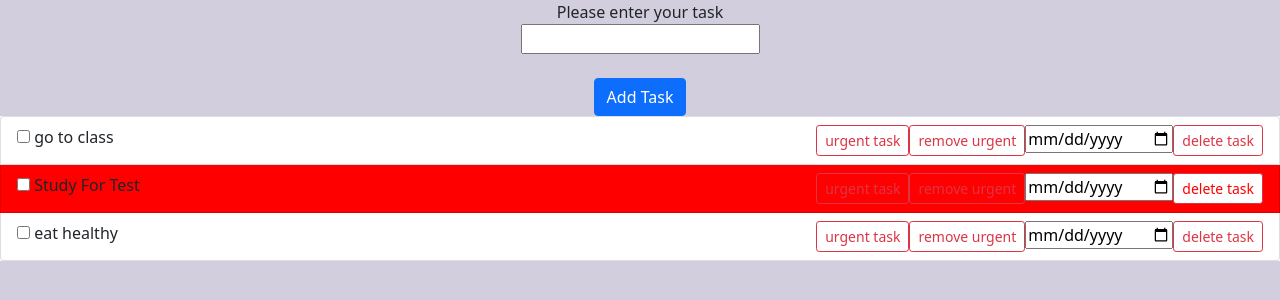
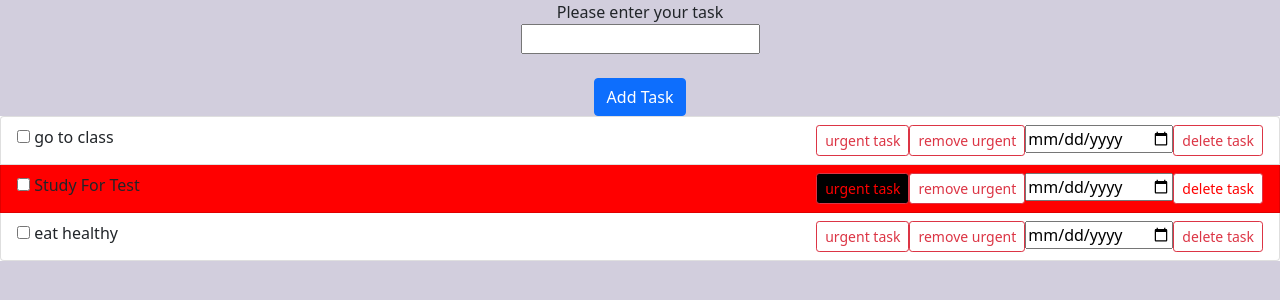
Before and after one commit to rafaelrubenstein/Todolistweb, a PHP site: page / in a window 1280 px wide. Shown: the top 300 px of the page. Run offline with PHP 8.4, Linux system fonts and the light colour scheme.

Commit message:
Add files via upload

```diff
--- a/index.html
+++ b/index.html
@@ -30,19 +30,19 @@
         <li class="list-group-item "> <input type="checkbox" onclick="taskCompleted()"> go to class <button
                 class=" btn btn-outline-danger btn-sm delete" onclick="deleteTask()">delete task</button>
                 <input class="date-field" type="date" onclick="todaysDate()"> <button
-                class="btn btn-outline-danger btn-sm removeurgentbtn" onclick="removeUrgent()">remove urgent</button> <button
-                class="btn btn-outline-danger btn-sm urgentbtn" onclick="urgentTask()">urgent task</button> </li>
+                class="btn btn-outline-danger btn-sm  removeurgentbtn darkbtn" onclick="removeUrgent()">remove urgent</button> <button
+                class="btn btn-outline-danger btn-sm  urgentbtn urgbtn" onclick="urgentTask()">urgent task</button> </li>
                 </li>
         <li class="list-group-item task-urgent"> <input type="checkbox" onclick="taskCompleted()"> study for test <button
                 class="btn btn-outline-danger btn-sm delete" onclick="deleteTask()">delete task</button>
                 <input class="date-field" type="date" onclick="todaysDate()">  <button
-                class="btn btn-outline-danger btn-sm removeurgentbtn" onclick="removeUrgent()">remove urgent</button><button
-                class="btn btn-outline-danger btn-sm urgentbtn" onclick="urgentTask()">urgent task</button> </li>
+                class="btn btn-outline-danger btn-sm removeurgentbtn darkbtn" onclick="removeUrgent()">remove urgent</button><button
+                class="btn btn-outline-danger btn-sm urgentbtn urgbtn" onclick="urgentTask()">urgent task</button> </li>
         <li class="list-group-item "> <input type="checkbox" onclick="taskCompleted()"> eat healthy <button
                 class="btn btn-outline-danger btn-sm delete" onclick="deleteTask()">delete task</button>
                 <input class="date-field" type="date" onclick="todaysDate()">  <button
-                class="btn btn-outline-danger btn-sm removeurgentbtn" onclick="removeUrgent()">remove urgent</button><button
-                class="btn btn-outline-danger btn-sm urgentbtn" onclick="urgentTask()">urgent task</button> </li></li>
+                class="btn btn-outline-danger btn-sm removeurgentbtn darkbtn" onclick="removeUrgent()">remove urgent</button><button
+                class="btn btn-outline-danger btn-sm urgentbtn urgbtn" onclick="urgentTask()">urgent task</button> </li></li>
     </ul>
 
     <script type="text/javascript" src="script.js">
--- a/script.js
+++ b/script.js
@@ -56,13 +56,13 @@ document.getElementById("submit-task").onclick = function () {
 // add remove urgent btn to li
     let removeUrgentBtn = document.createElement("button");
     removeUrgentBtn.innerHTML = "remove urgent";
-    removeUrgentBtn.className = "btn btn-outline-danger btn-sm delete";
+    removeUrgentBtn.className = "btn btn-outline-danger btn-sm removeurgentbtn darkbtn";
     removeUrgentBtn.setAttribute("onclick","removeUrgent()");
     li.appendChild(removeUrgentBtn);
     //add urgent btn to li
     let urgentbtn = document.createElement("button");
     urgentbtn.innerHTML = "urgent task";
-    urgentbtn.className = "btn btn-outline-danger btn-sm delete";
+    urgentbtn.className = "btn btn-outline-danger btn-sm urgentbtn urgbtn";
     urgentbtn.setAttribute("onclick","urgentTask()");
     li.appendChild(urgentbtn);
 
--- a/styles.css
+++ b/styles.css
@@ -14,6 +14,13 @@ background-color: rgba(31, 13, 87, 0.2);
 }
 .urgentbtn{
   float: right;
+}
+.task-urgent>.darkbtn{
+  background-color: white;
+}
+.task-urgent> .urgbtn{
+  background-color: black;
+  color: red;
 }
 .removeurgentbtn{
   float: right;
@@ -72,7 +79,6 @@ background-color: rgba(31, 13, 87, 0.2);
     position: relative;
   }
   .removeurgentbtn {
-
     font-size: 10px;
     height: 50px;
     width: 50px;
```
